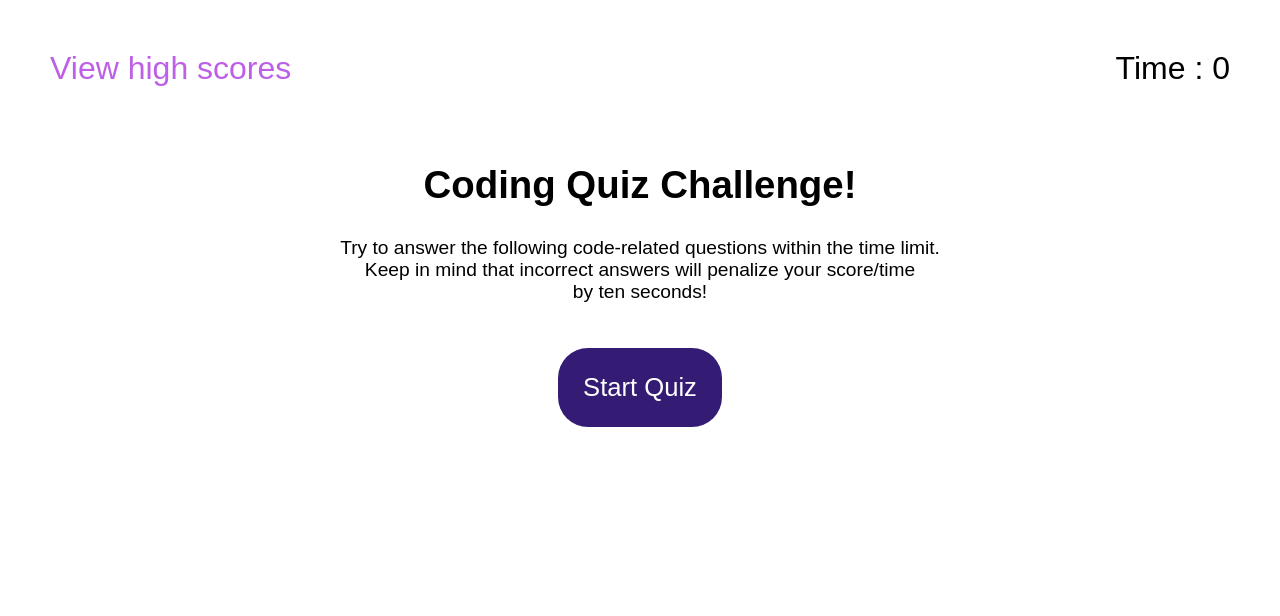
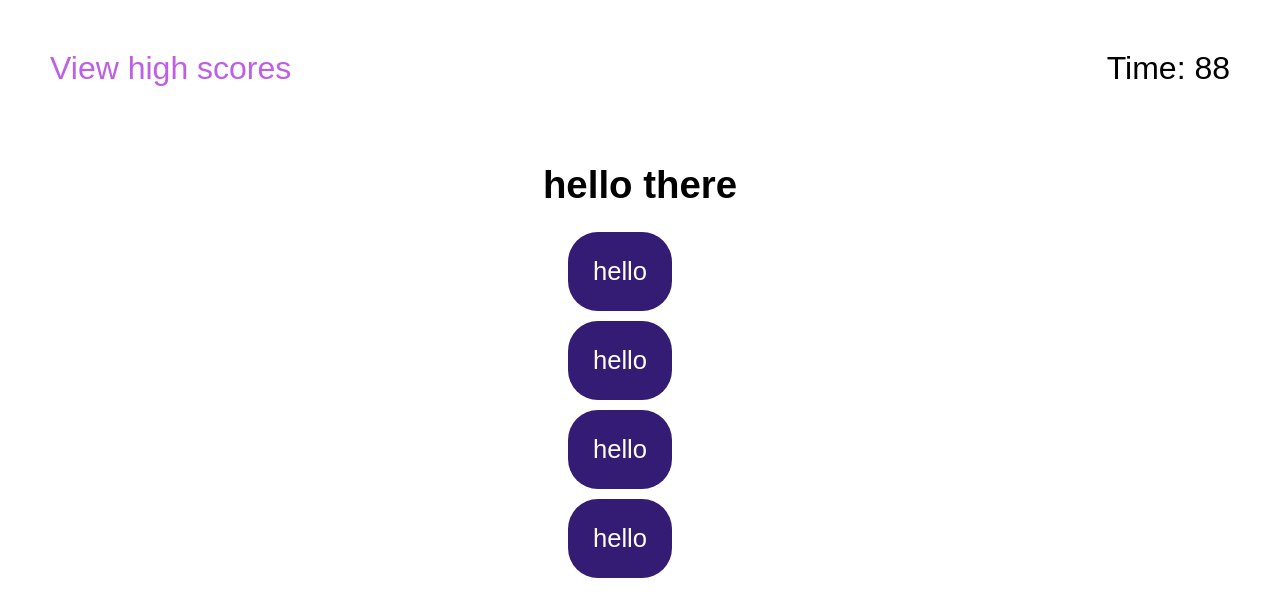
Before and after one commit to PuppetAJ/04-Quiz-AJ, a plain HTML site: page index.html in a window 1280 px wide. Both pictures are taken after a click on the button "Start Quiz". Drawn offline with Linux system fonts and the light colour scheme.

Commit message:
created questionbuilder function

```diff
--- a/assets/css/style.css
+++ b/assets/css/style.css
@@ -41,6 +41,7 @@ main p {
 main h2 {
     font-weight: bold;
     font-size: 3vw;
+    max-width: 1600px;
 }
 
 main section {
@@ -53,6 +54,10 @@ main div {
     padding: 20px;
     display: inline-flex;
     flex-direction: column;
+    align-self: flex-start;
+}
+
+.welcome {
     align-self: center;
 }
 
--- a/assets/js/script.js
+++ b/assets/js/script.js
@@ -0,0 +1,56 @@
+var startQuizEl = document.querySelector("#quizStart");
+var mainEl = document.getElementById("content");
+var timer = document.querySelector("#timer");
+var counter = 89;
+var buttonID = 0;
+
+var timerCount = function () {
+    if (counter >= 0) {
+        timer.textContent = ("Time: " + counter);
+        counter--;
+    } else {
+        return;
+    }
+};
+
+var questionBuilder = function() {
+    var sectionEl = document.createElement("section");
+    var h2El = document.createElement("h2");
+    var divEl = document.createElement("div");
+
+    h2El.textContent = "hello there";
+
+    for (var i = 4; i > 0; i--) {
+        var buttonEl = document.createElement("button");
+        buttonEl.textContent = "hello";
+        buttonEl.setAttribute("id", buttonID);
+        buttonEl.setAttribute("name", "answerButton");
+        buttonID++;
+        divEl.appendChild(buttonEl);
+    }
+
+    sectionEl.appendChild(h2El);
+
+    sectionEl.appendChild(divEl);
+
+    mainEl.appendChild(sectionEl);
+    buttonID = 0;
+};
+
+var startQuiz = function () {
+    var container = document.querySelector("#start");
+    container.remove();
+    buttonID = 0;
+
+    timer.textContent = "Time: 90";
+    setInterval(timerCount, 1000);
+
+    questionBuilder();
+
+};
+
+startQuizEl.addEventListener("click", startQuiz);
+
+/* Ok, last added the name "answer button" to each button. if it's pressed it should run a check to see
+if the answer is correct (maybe by ID?). also store each question's data in an object and pass it through
+question builder */
--- a/index.html
+++ b/index.html
@@ -13,25 +13,26 @@
 
         <h1 class = "hs"> View high scores </h1>
 
-        <h1> Time : 0 </h1>
+        <h1 id = "timer"> Time : N/A </h1>
 
     </header>
 
-    <main>
-        <section>
+    <main id= "content" >
+        <section id = "start">
             <h2>Coding Quiz Challenge!</h2>
 
-            <div>
+            <div class= "welcome">
                 <p>
                     Try to answer the following code-related questions within the time limit.<br/>
                     Keep in mind that incorrect answers will penalize your score/time <br/>by ten seconds!
                 </p>
             </div>
 
-            <div>
+            <div class = "welcome">
                 <button id="quizStart">Start Quiz</button>
             </div>
         </section>
+
         <!-- <section>
             <h2>Example question here</h2>
 
```
